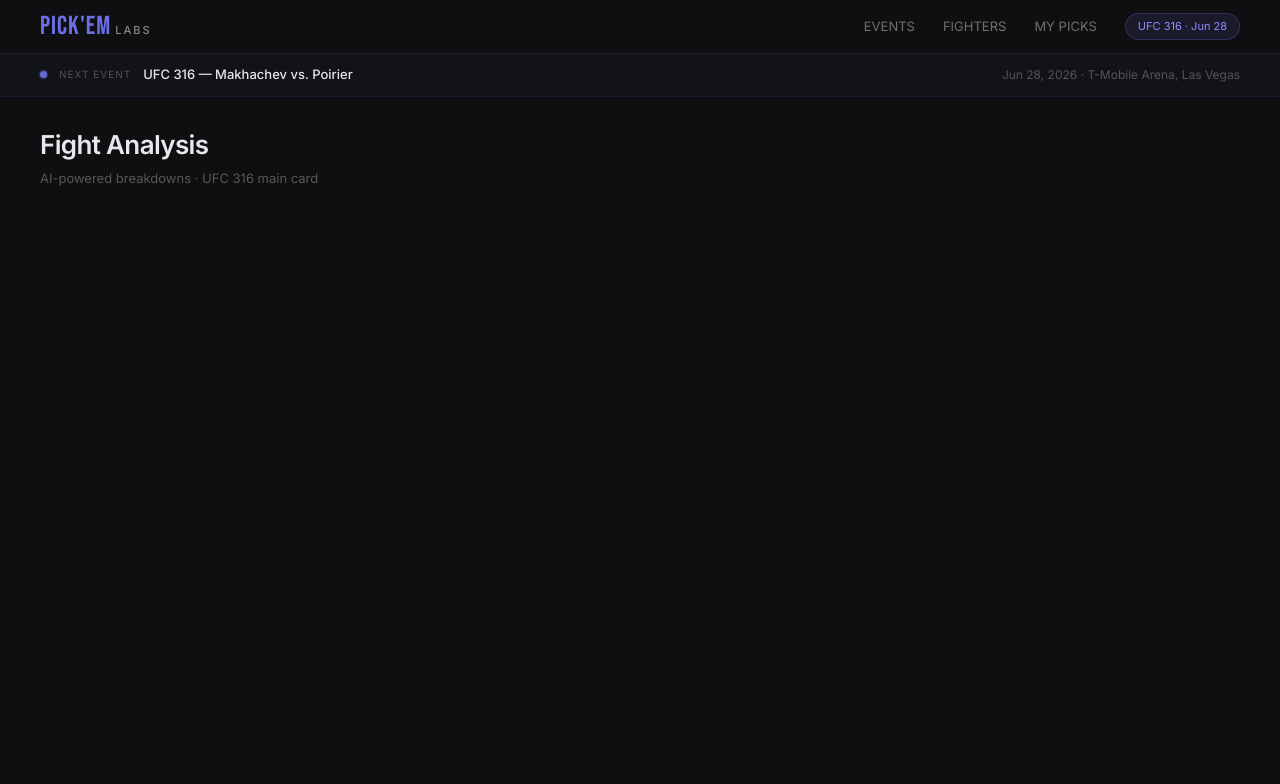
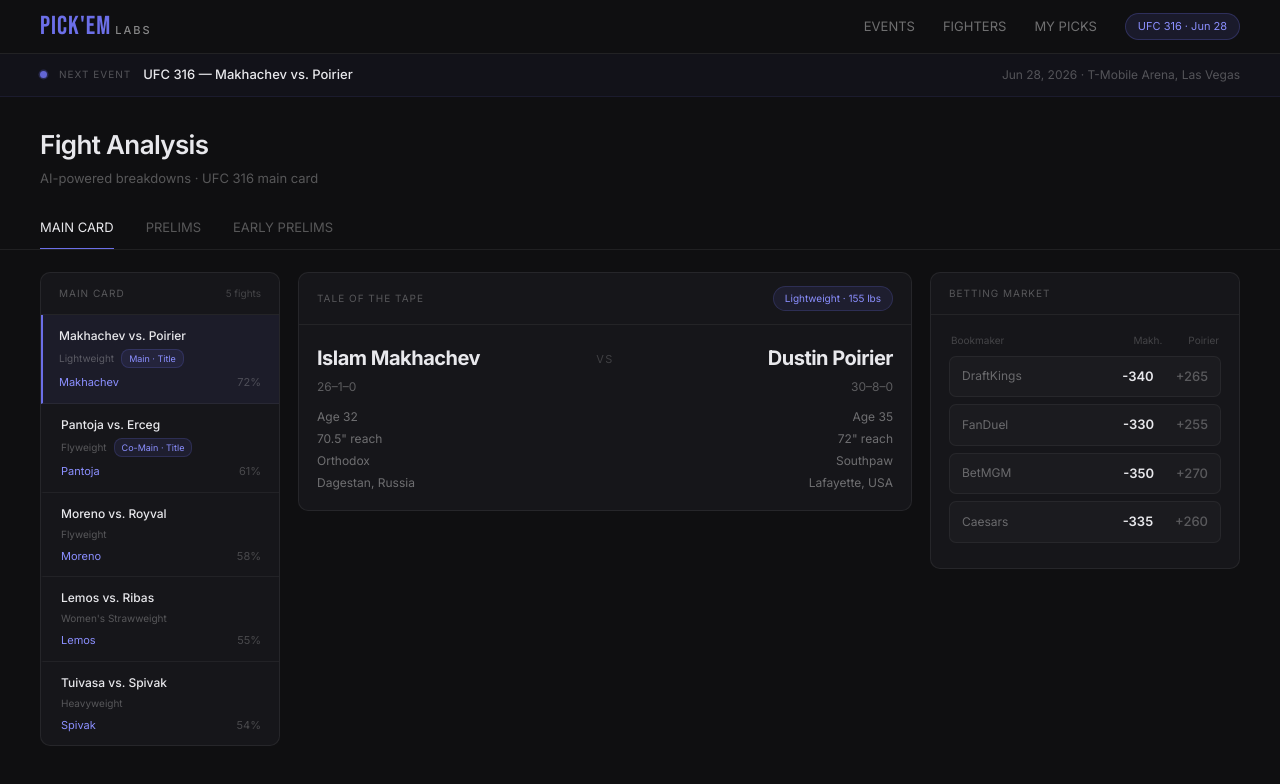
Before and after one commit to yasmin-xyz/ufc-fight-predictor, a Next.js app: page / in a window 1280 px wide. Shown: the top 784 px of the page. Built offline with nearby package versions, Linux system fonts and the light colour scheme.

Commit message:
Add three column layout, tale of tape, fight list, odds

```diff
--- a/app/globals.css
+++ b/app/globals.css
@@ -46,3 +46,59 @@
 .page-header { padding: 28px 40px 0; }
 .page-title { font-size: 26px; font-weight: 600; color: #E8E8EC; letter-spacing: -0.025em; }
 .page-sub { font-size: 13px; color: rgba(255,255,255,0.3); margin-top: 5px; }
+
+/* TABS */
+.tabs { display: flex; border-bottom: 0.5px solid rgba(255,255,255,0.07); padding: 0 40px; margin-top: 20px; }
+.tab { font-size: 13px; padding: 10px 0; margin-right: 32px; color: rgba(255,255,255,0.3); border-bottom: 1.5px solid transparent; cursor: pointer; transition: color 0.15s; }
+.tab.active { color: #E8E8EC; border-bottom-color: #6C6FE8; }
+
+/* LAYOUT */
+.layout { display: grid; grid-template-columns: 240px 1fr 310px; gap: 18px; padding: 22px 40px 40px; }
+
+/* CARD */
+.card { background: #16161A; border: 0.5px solid rgba(255,255,255,0.07); border-radius: 10px; overflow: hidden; transition: border-color 0.25s ease, box-shadow 0.25s ease; }
+.card:hover { border-color: rgba(108,111,232,0.35); box-shadow: 0 0 24px rgba(108,111,232,0.08), 0 4px 24px rgba(0,0,0,0.3); }
+.card-header { padding: 13px 18px; border-bottom: 0.5px solid rgba(255,255,255,0.06); display: flex; align-items: center; justify-content: space-between; }
+.card-label { font-size: 10px; color: rgba(255,255,255,0.28); text-transform: uppercase; letter-spacing: 0.1em; }
+.card-meta { font-size: 10px; color: rgba(255,255,255,0.2); }
+.card-body { padding: 18px; }
+
+/* FIGHT LIST */
+.fight-list { display: flex; flex-direction: column; }
+.fight-item { padding: 12px 18px; border-bottom: 0.5px solid rgba(255,255,255,0.05); cursor: pointer; transition: background 0.15s, border-left-color 0.15s; border-left: 2px solid transparent; }
+.fight-item:last-child { border-bottom: none; }
+.fight-item:hover { background: rgba(108,111,232,0.04); border-left-color: rgba(108,111,232,0.4); }
+.fight-item.active { background: rgba(108,111,232,0.07); border-left-color: #6C6FE8; padding-left: 16px; }
+.fight-names { font-size: 12px; font-weight: 500; color: #E8E8EC; }
+.fight-meta { display: flex; align-items: center; gap: 7px; margin-top: 4px; }
+.fight-wc { font-size: 10px; color: rgba(255,255,255,0.28); }
+.fight-tag { font-size: 9px; color: #8B8FFF; background: rgba(108,111,232,0.1); border: 0.5px solid rgba(108,111,232,0.2); padding: 2px 7px; border-radius: 8px; }
+.fight-pick-row { display: flex; justify-content: space-between; margin-top: 6px; }
+.fight-pick-name { font-size: 11px; color: #8B8FFF; }
+.fight-pick-pct { font-size: 11px; color: rgba(255,255,255,0.22); }
+
+/* TALE OF TAPE */
+.tot { display: grid; grid-template-columns: 1fr 90px 1fr; align-items: start; }
+.fighter-a { text-align: left; }
+.fighter-b { text-align: right; }
+.fighter-name { font-size: 20px; font-weight: 700; color: #E8E8EC; letter-spacing: -0.025em; }
+.fighter-record { font-size: 12px; color: rgba(255,255,255,0.3); margin-top: 5px; }
+.fighter-meta { margin-top: 12px; display: flex; flex-direction: column; gap: 4px; }
+.fighter-meta span { font-size: 12px; color: rgba(255,255,255,0.38); }
+.vs-col { display: flex; flex-direction: column; align-items: center; padding-top: 8px; }
+.vs-text { font-size: 11px; color: rgba(255,255,255,0.18); text-transform: uppercase; letter-spacing: 0.12em; }
+.weight-pill { font-size: 10px; color: #8B8FFF; background: rgba(108,111,232,0.1); border: 0.5px solid rgba(108,111,232,0.2); padding: 4px 11px; border-radius: 20px; white-space: nowrap; }
+
+/* CENTER & RIGHT */
+.center { display: flex; flex-direction: column; gap: 16px; }
+.right-col { display: flex; flex-direction: column; gap: 16px; }
+
+/* ODDS */
+.odds-col-labels { display: flex; justify-content: space-between; padding: 0 2px; margin-bottom: 8px; }
+.odds-col-label { font-size: 10px; color: rgba(255,255,255,0.2); }
+.odds-book { display: flex; align-items: center; justify-content: space-between; padding: 10px 12px; background: rgba(255,255,255,0.025); border: 0.5px solid rgba(255,255,255,0.05); border-radius: 7px; margin-bottom: 7px; transition: background 0.15s, border-color 0.15s; }
+.odds-book:hover { background: rgba(108,111,232,0.05); border-color: rgba(108,111,232,0.2); }
+.book-name { font-size: 12px; color: rgba(255,255,255,0.35); }
+.odds-pair { display: flex; gap: 22px; }
+.odd-fav { font-size: 13px; font-weight: 600; color: #E8E8EC; }
+.odd-dog { font-size: 13px; font-weight: 500; color: rgba(255,255,255,0.28); }
--- a/app/page.tsx
+++ b/app/page.tsx
@@ -25,6 +25,116 @@
         <div className="page-title">Fight Analysis</div>
         <div className="page-sub">AI-powered breakdowns · UFC 316 main card</div>
       </div>
+
+      <div className="tabs">
+        <div className="tab active">MAIN CARD</div>
+        <div className="tab">PRELIMS</div>
+        <div className="tab">EARLY PRELIMS</div>
+      </div>
+
+      <div className="layout">
+
+        {/* LEFT — Fight List */}
+        <div>
+          <div className="card">
+            <div className="card-header">
+              <span className="card-label">Main Card</span>
+              <span className="card-meta">5 fights</span>
+            </div>
+            <div className="fight-list">
+              {[
+                { names: "Makhachev vs. Poirier", wc: "Lightweight", tag: "Main · Title", pick: "Makhachev", pct: "72%", active: true },
+                { names: "Pantoja vs. Erceg", wc: "Flyweight", tag: "Co-Main · Title", pick: "Pantoja", pct: "61%", active: false },
+                { names: "Moreno vs. Royval", wc: "Flyweight", tag: "", pick: "Moreno", pct: "58%", active: false },
+                { names: "Lemos vs. Ribas", wc: "Women's Strawweight", tag: "", pick: "Lemos", pct: "55%", active: false },
+                { names: "Tuivasa vs. Spivak", wc: "Heavyweight", tag: "", pick: "Spivak", pct: "54%", active: false },
+              ].map((fight, i) => (
+                <div key={i} className={`fight-item${fight.active ? " active" : ""}`}>
+                  <div className="fight-names">{fight.names}</div>
+                  <div className="fight-meta">
+                    <span className="fight-wc">{fight.wc}</span>
+                    {fight.tag && <span className="fight-tag">{fight.tag}</span>}
+                  </div>
+                  <div className="fight-pick-row">
+                    <span className="fight-pick-name">{fight.pick}</span>
+                    <span className="fight-pick-pct">{fight.pct}</span>
+                  </div>
+                </div>
+              ))}
+            </div>
+          </div>
+        </div>
+
+        {/* CENTER — Analysis */}
+        <div className="center">
+          <div className="card">
+            <div className="card-header">
+              <span className="card-label">Tale of the Tape</span>
+              <span className="weight-pill">Lightweight · 155 lbs</span>
+            </div>
+            <div className="card-body">
+              <div className="tot">
+                <div className="fighter-a">
+                  <div className="fighter-name">Islam Makhachev</div>
+                  <div className="fighter-record">26–1–0</div>
+                  <div className="fighter-meta">
+                    <span>Age 32</span>
+                    <span>70.5" reach</span>
+                    <span>Orthodox</span>
+                    <span>Dagestan, Russia</span>
+                  </div>
+                </div>
+                <div className="vs-col">
+                  <div className="vs-text">vs</div>
+                </div>
+                <div className="fighter-b">
+                  <div className="fighter-name">Dustin Poirier</div>
+                  <div className="fighter-record">30–8–0</div>
+                  <div className="fighter-meta" style={{ alignItems: "flex-end" }}>
+                    <span>Age 35</span>
+                    <span>72" reach</span>
+                    <span>Southpaw</span>
+                    <span>Lafayette, USA</span>
+                  </div>
+                </div>
+              </div>
+            </div>
+          </div>
+        </div>
+
+        {/* RIGHT — Odds */}
+        <div className="right-col">
+          <div className="card">
+            <div className="card-header">
+              <span className="card-label">Betting Market</span>
+            </div>
+            <div className="card-body">
+              <div className="odds-col-labels">
+                <span className="odds-col-label">Bookmaker</span>
+                <div style={{ display: "flex", gap: "26px" }}>
+                  <span className="odds-col-label">Makh.</span>
+                  <span className="odds-col-label">Poirier</span>
+                </div>
+              </div>
+              {[
+                { book: "DraftKings", fav: "-340", dog: "+265" },
+                { book: "FanDuel", fav: "-330", dog: "+255" },
+                { book: "BetMGM", fav: "-350", dog: "+270" },
+                { book: "Caesars", fav: "-335", dog: "+260" },
+              ].map((o, i) => (
+                <div key={i} className="odds-book">
+                  <span className="book-name">{o.book}</span>
+                  <div className="odds-pair">
+                    <span className="odd-fav">{o.fav}</span>
+                    <span className="odd-dog">{o.dog}</span>
+                  </div>
+                </div>
+              ))}
+            </div>
+          </div>
+        </div>
+
+      </div>
     </main>
   );
 }
```
